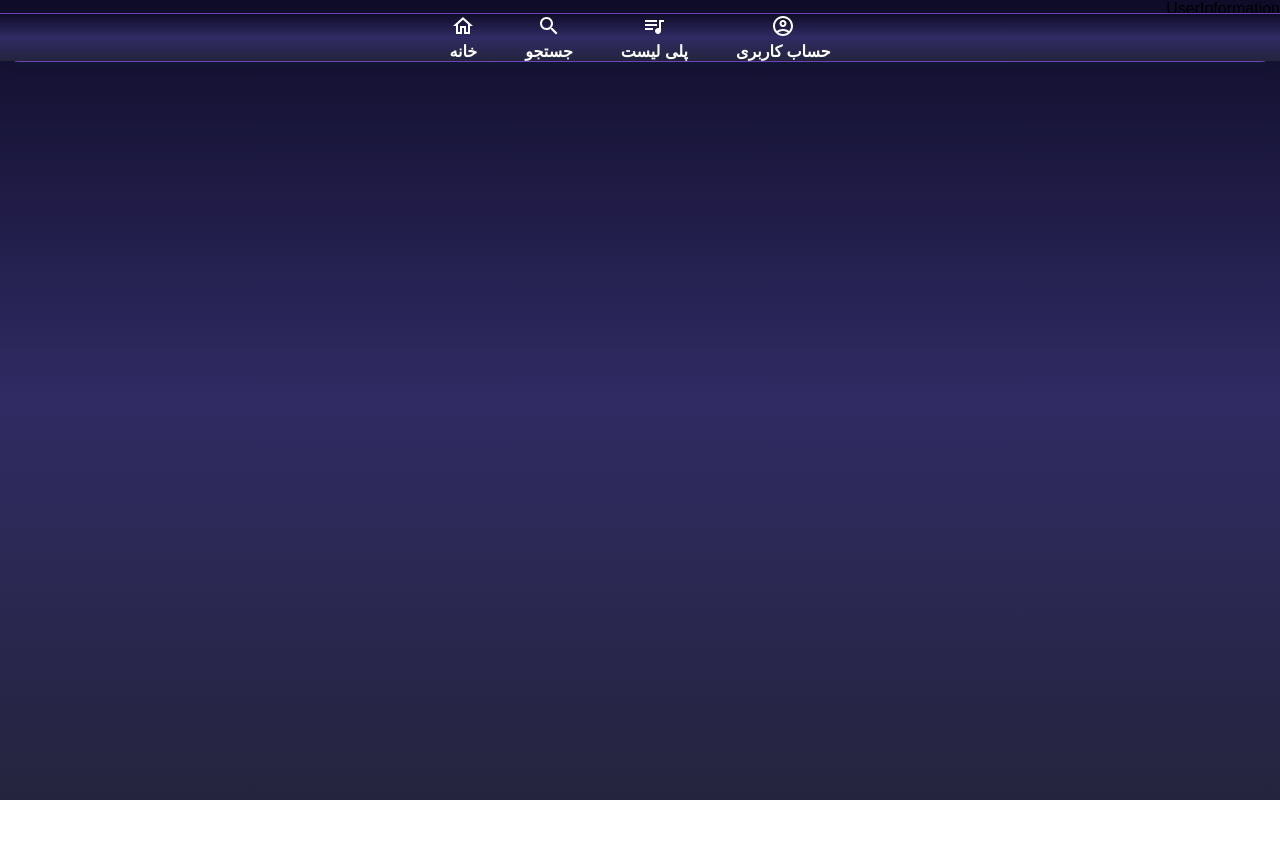
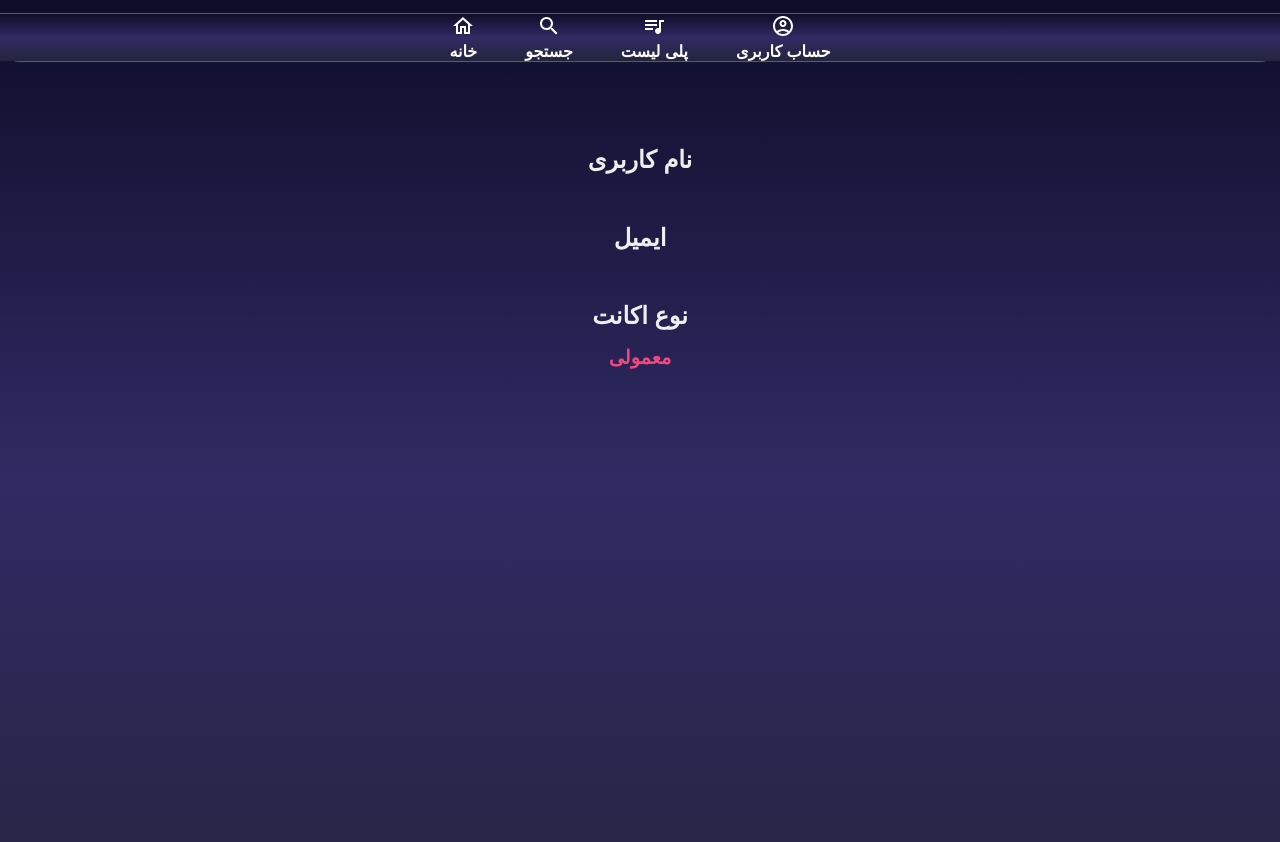
Before and after one commit to MamadDefs/music-pwa-frontend, a React (Create React App) app: page /userinformation in a window 1280 px wide. Shown: the top 842 px of the page. Before the commit the page ends 800 px from the top, so only its background shows below. Built offline with nearby package versions, Linux system fonts and the light colour scheme; no server answers.

Commit message:
completing useinformation page

```diff
--- a/src/index.css
+++ b/src/index.css
@@ -692,3 +692,21 @@ img {
 .panel-cart * {
   margin-top: 0.5rem;
 }
+
+.account-information{
+  margin-top: 10rem;
+}
+
+.account-information *{
+  margin-top: 1rem;
+}
+
+.account-information h3{
+  color: #eee;
+  font-size: 1.5rem;
+}
+
+.account-information h4{
+  color: #F5487F;
+  font-size: 1.2rem;
+}
--- a/src/pages/UserInformation.jsx
+++ b/src/pages/UserInformation.jsx
@@ -1,8 +1,20 @@
 import React from 'react'
 
-const UserInformation = () => {
+const UserInformation = ({ userInfo }) => {
     return (
-        <div>UserInformation</div>
+        <div className="page-content-holder">
+            <div className="account-information">
+                <br />
+                <h3>نام کاربری</h3>
+                <h4>{userInfo?.username}</h4>
+                <br />
+                <h3>ایمیل</h3>
+                <h4>{userInfo?.email}</h4>
+                <br />
+                <h3>نوع اکانت</h3>
+                <h4>{userInfo?.type? userInfo?.type : 'معمولی‌'}</h4>
+            </div>
+        </div>
     )
 }
 
```
Also changed, not shown: 13 other files (tests, documents, lock files or other folders).
